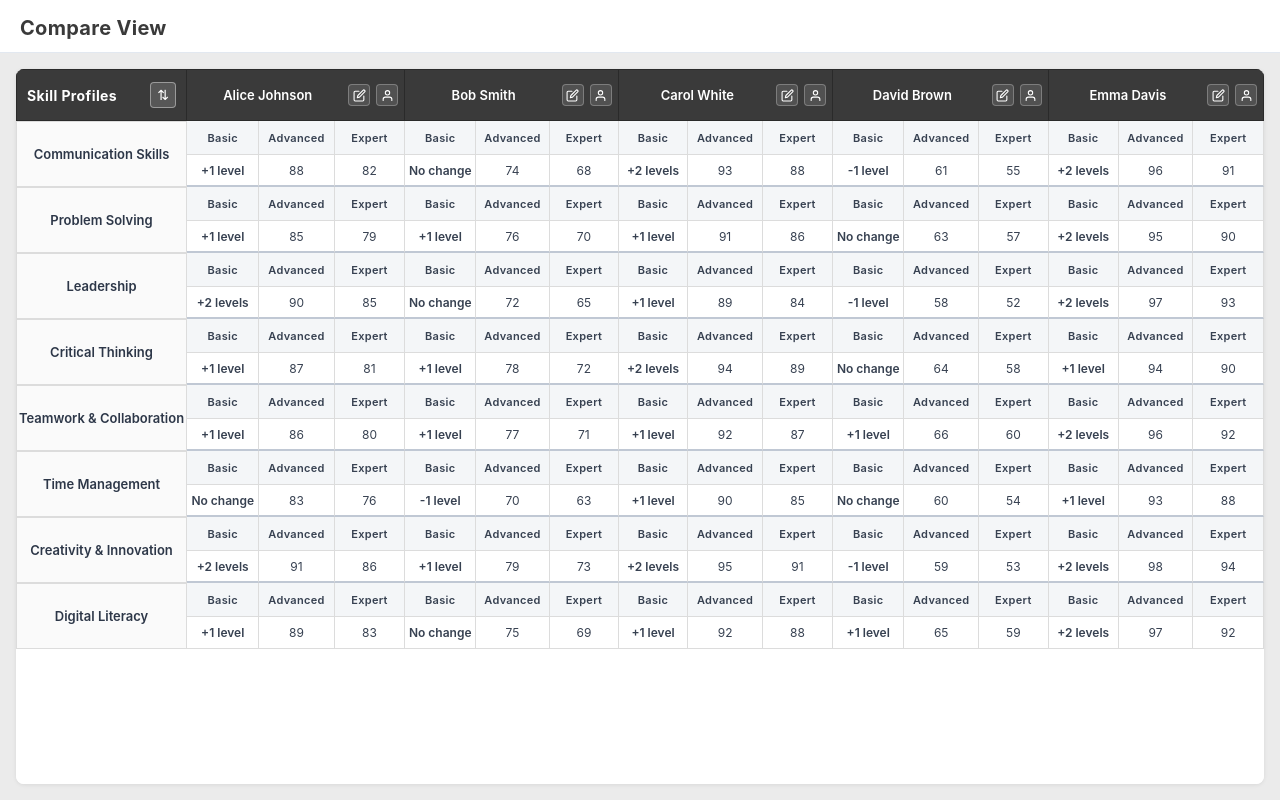
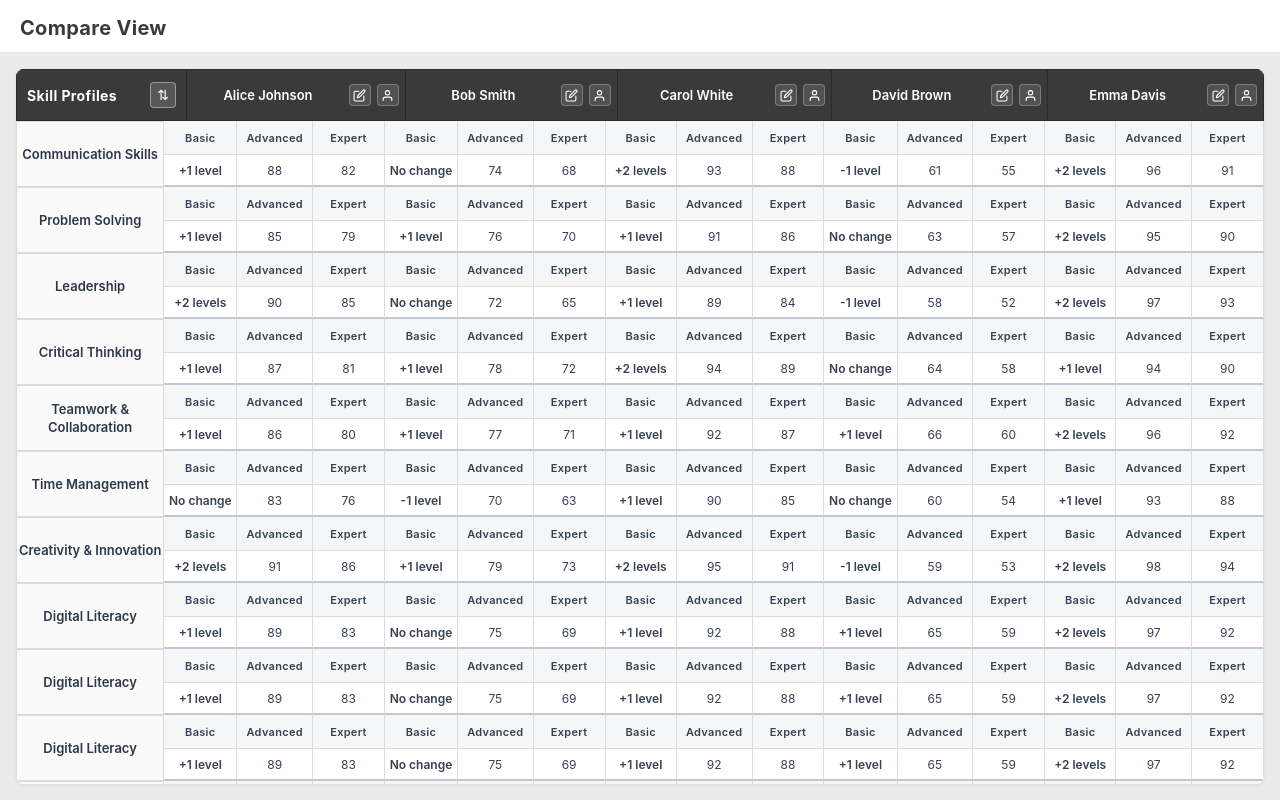
Before and after one commit to nimishawilson/ui-grid-demo, an Angular app: page /compare-view in a window 1280 px wide. Built offline with nearby package versions, Linux system fonts and the light colour scheme.

Commit message:
make scroll bar to body only (not scroll to header) - compare view

```diff
--- a/src/app/components/compare-grid/compare-grid.component.html
+++ b/src/app/components/compare-grid/compare-grid.component.html
@@ -1,5 +1,6 @@
 <div class="grid-wrapper">
-  <div class="scroll-container">
+  <!-- ── Fixed header (outside scroll) ── -->
+  <div class="header-area" #headerArea>
     <table class="compare-grid">
       <colgroup>
         <col class="col-profile">
@@ -9,8 +10,6 @@
           <col class="col-sub">
         }
       </colgroup>
-
-      <!-- ── Sticky header ── -->
       <thead>
         <tr>
           <th class="th-profiles">
@@ -42,8 +41,20 @@
           }
         </tr>
       </thead>
+    </table>
+  </div>
 
-      <!-- ── Scrollable body ── -->
+  <!-- ── Scrollable body only ── -->
+  <div class="body-scroll" #bodyScroll>
+    <table class="compare-grid">
+      <colgroup>
+        <col class="col-profile">
+        @for (student of students; track student.id) {
+          <col class="col-sub">
+          <col class="col-sub">
+          <col class="col-sub">
+        }
+      </colgroup>
       <tbody>
         @for (profile of displayProfiles; track profile.id; let isLast = $last) {
           <!-- Row 1: profile name (rowspan=2) + level labels per student -->
--- a/src/app/components/compare-grid/compare-grid.component.scss
+++ b/src/app/components/compare-grid/compare-grid.component.scss
@@ -30,11 +30,19 @@ $neu-text:  #6b7280;   // grey  for "No change"
   width: 100%;
   height: 100%;
   background: #fff;
+  display: flex;
+  flex-direction: column;
+  overflow: hidden;
 }
 
-.scroll-container {
-  width: 100%;
-  height: 100%;
+.header-area {
+  flex-shrink: 0;
+  overflow: hidden;
+}
+
+.body-scroll {
+  flex: 1;
+  min-height: 0;
   overflow-y: auto;
   overflow-x: auto;
 }
@@ -57,9 +65,6 @@ $col-sub-w: 80px;
 
 // ── Header ─────────────────────────────────────────────────────────────────────
 thead th {
-  position: sticky;
-  top: 0;
-  z-index: 2;
   padding: 0;
   height: $header-h;
   background: $header-bg;
--- a/src/app/components/compare-grid/compare-grid.component.ts
+++ b/src/app/components/compare-grid/compare-grid.component.ts
@@ -1,4 +1,4 @@
-import { Component, Input, OnChanges, OnInit, SimpleChanges } from '@angular/core';
+import { Component, Input, OnChanges, OnInit, SimpleChanges, ViewChild, ElementRef, AfterViewInit, OnDestroy } from '@angular/core';
 import { CompareStudent, SkillProfile, SkillProfileEntry } from '../../models/compare.models';
 
 type SortDirection = 'none' | 'asc' | 'desc';
@@ -10,7 +10,9 @@ type SortDirection = 'none' | 'asc' | 'desc';
   templateUrl: './compare-grid.component.html',
   styleUrl: './compare-grid.component.scss'
 })
-export class CompareGridComponent implements OnInit, OnChanges {
+export class CompareGridComponent implements OnInit, OnChanges, AfterViewInit, OnDestroy {
+  @ViewChild('headerArea') private headerAreaRef!: ElementRef<HTMLDivElement>;
+  @ViewChild('bodyScroll') private bodyScrollRef!: ElementRef<HTMLDivElement>;
   @Input() students: CompareStudent[] = [];
   @Input() skillProfiles: SkillProfile[] = [];
 
@@ -18,6 +20,29 @@ export class CompareGridComponent implements OnInit, OnChanges {
   displayProfiles: SkillProfile[] = [];
 
   private entriesMap: { [profileId: string]: { [studentId: string]: SkillProfileEntry } } = {};
+
+  private resizeObserver?: ResizeObserver;
+
+  private readonly syncScroll = (): void => {
+    this.headerAreaRef.nativeElement.scrollLeft = this.bodyScrollRef.nativeElement.scrollLeft;
+  };
+
+  private readonly syncScrollbarGutter = (): void => {
+    const body = this.bodyScrollRef.nativeElement;
+    const gutterWidth = body.offsetWidth - body.clientWidth;
+    this.headerAreaRef.nativeElement.style.paddingRight = `${gutterWidth}px`;
+  };
+
+  ngAfterViewInit(): void {
+    this.bodyScrollRef.nativeElement.addEventListener('scroll', this.syncScroll);
+    this.resizeObserver = new ResizeObserver(this.syncScrollbarGutter);
+    this.resizeObserver.observe(this.bodyScrollRef.nativeElement);
+  }
+
+  ngOnDestroy(): void {
+    this.bodyScrollRef.nativeElement.removeEventListener('scroll', this.syncScroll);
+    this.resizeObserver?.disconnect();
+  }
 
   get sortIcon(): string {
     if (this.sortDirection === 'asc') return '↑';
--- a/src/app/data/compare-dummy-data.ts
+++ b/src/app/data/compare-dummy-data.ts
@@ -96,6 +96,39 @@ export const COMPARE_DATA: CompareData = {
         { studentId: 's4', basicValue: '+1 level',  advancedValue: 65, expertValue: 59 },
         { studentId: 's5', basicValue: '+2 levels', advancedValue: 97, expertValue: 92 }
       ]
+    },
+     {
+      id: 'sp8',
+      name: 'Digital Literacy',
+      entries: [
+        { studentId: 's1', basicValue: '+1 level',  advancedValue: 89, expertValue: 83 },
+        { studentId: 's2', basicValue: 'No change', advancedValue: 75, expertValue: 69 },
+        { studentId: 's3', basicValue: '+1 level',  advancedValue: 92, expertValue: 88 },
+        { studentId: 's4', basicValue: '+1 level',  advancedValue: 65, expertValue: 59 },
+        { studentId: 's5', basicValue: '+2 levels', advancedValue: 97, expertValue: 92 }
+      ]
+    },
+     {
+      id: 'sp8',
+      name: 'Digital Literacy',
+      entries: [
+        { studentId: 's1', basicValue: '+1 level',  advancedValue: 89, expertValue: 83 },
+        { studentId: 's2', basicValue: 'No change', advancedValue: 75, expertValue: 69 },
+        { studentId: 's3', basicValue: '+1 level',  advancedValue: 92, expertValue: 88 },
+        { studentId: 's4', basicValue: '+1 level',  advancedValue: 65, expertValue: 59 },
+        { studentId: 's5', basicValue: '+2 levels', advancedValue: 97, expertValue: 92 }
+      ]
+    },
+     {
+      id: 'sp8',
+      name: 'Digital Literacy',
+      entries: [
+        { studentId: 's1', basicValue: '+1 level',  advancedValue: 89, expertValue: 83 },
+        { studentId: 's2', basicValue: 'No change', advancedValue: 75, expertValue: 69 },
+        { studentId: 's3', basicValue: '+1 level',  advancedValue: 92, expertValue: 88 },
+        { studentId: 's4', basicValue: '+1 level',  advancedValue: 65, expertValue: 59 },
+        { studentId: 's5', basicValue: '+2 levels', advancedValue: 97, expertValue: 92 }
+      ]
     }
   ]
 };
```
